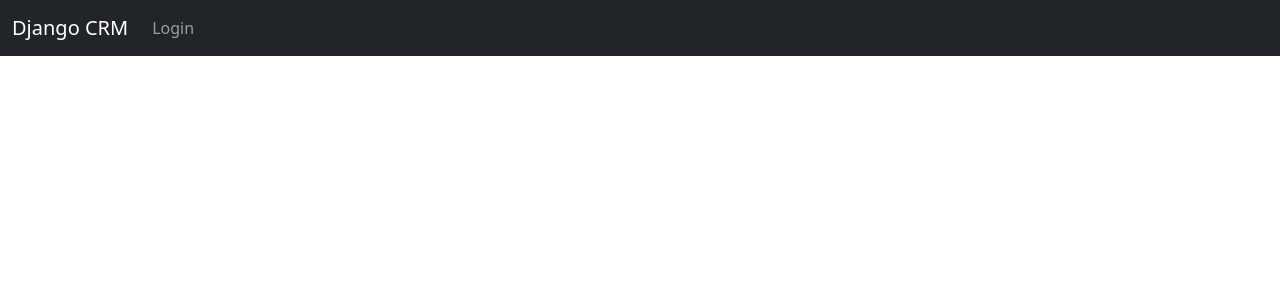
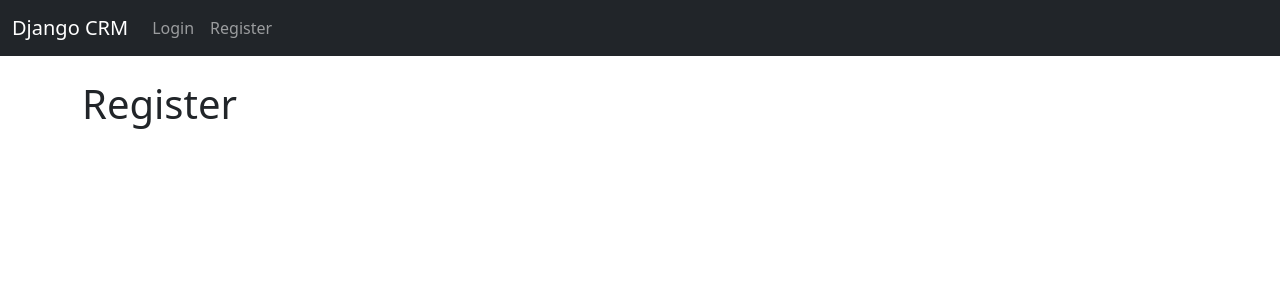
Before and after one commit to Vivek9120/Django-CRM, a Django app: template website/templates/register.html in a window 1280 px wide. Shown: the top 300 px of the page. Run offline with Django 4.2, Linux system fonts and the light colour scheme; the template is opened without the code that fills it, so the values that code supplies are empty.

Commit message:
added register url detail

```diff
--- /dev/null
+++ b/website/templates/forms.html
@@ -0,0 +1,2 @@
+from django.contrib.auth.forms import UserCreationForm
+from django.contrib.auth.models import User
--- a/website/templates/home.html
+++ b/website/templates/home.html
@@ -9,7 +9,7 @@
 {% else %}
 <h1>Login</h1>
 <form method="post" action="{% url 'home' %}">
-    {% csrf_token %}
+{% csrf_token %}
 
     <form>
         <div class="mb-3">
@@ -21,7 +21,7 @@
         </div>
 
         <button type="submit" class="btn btn-primary">Login</button>
-      </form>
+    </form>
 
 </form>
 </div>
--- a/website/templates/navbar.html
+++ b/website/templates/navbar.html
@@ -15,6 +15,9 @@
           <li class="nav-item">
             <a class="nav-link" href="{% url 'home' %}">Login</a>
           </li>
+          <li class="nav-item">
+            <a class="nav-link" href="{% url 'register' %}">Register</a>
+          </li>
           {% endif %}
         </ul>
       </div>
--- a/website/templates/register.html
+++ b/website/templates/register.html
@@ -2,7 +2,7 @@
 
 
 {% block content %}
-
+<h1>Register</h1>
 
 
 
--- a/website/urls.py
+++ b/website/urls.py
@@ -6,5 +6,6 @@ urlpatterns = [
     path('',views.home, name='home'),
     # path('login/',views.login_user, name='login'),
     path('logout/',views.logout_user, name='logout'),
+    path('register/',views.register_user, name='register'),
 
 ]
```
